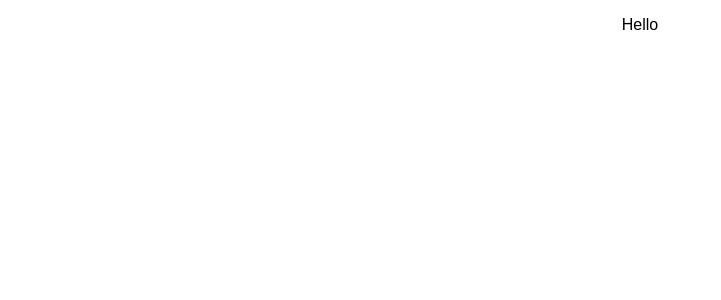
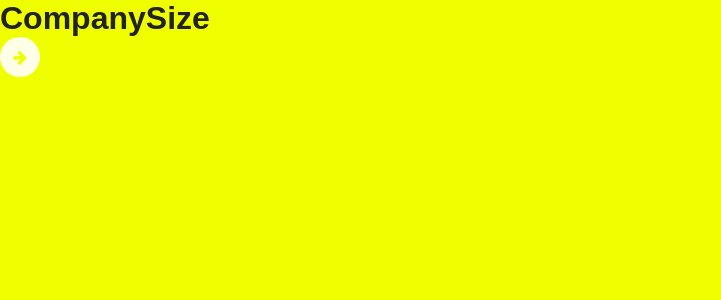
Before and after one commit to Gambadeur/datathon-ajis, a React (Create React App) app: page / in a window 1280 px wide. Shown: the top 300 px of the page, without its empty margins (0-721 px from the left). Built offline with nearby package versions, Linux system fonts and the light colour scheme.

Commit message:
carousel added

```diff
--- a/package.json
+++ b/package.json
@@ -3,9 +3,11 @@
   "version": "0.1.0",
   "private": true,
   "dependencies": {
+    "lerp": "^1.0.3",
     "material-ui": "^0.18.3",
     "react": "^15.6.1",
-    "react-dom": "^15.6.1"
+    "react-dom": "^15.6.1",
+    "react-tween-state": "^0.1.5"
   },
   "devDependencies": {
     "react-scripts": "1.0.7"
--- a/public/index.html
+++ b/public/index.html
@@ -1,5 +1,6 @@
 <!doctype html>
 <html lang="en">
+
   <head>
     <meta charset="utf-8">
     <meta name="viewport" content="width=device-width, initial-scale=1, shrink-to-fit=no">
@@ -10,6 +11,8 @@
     -->
     <link rel="manifest" href="%PUBLIC_URL%/manifest.json">
     <link rel="shortcut icon" href="%PUBLIC_URL%/favicon.ico">
+    <link href="https://maxcdn.bootstrapcdn.com/font-awesome/4.7.0/css/font-awesome.min.css" rel="stylesheet" integrity="sha384-wvfXpqpZZVQGK6TAh5PVlGOfQNHSoD2xbE+QkPxCAFlNEevoEH3Sl0sibVcOQVnN"
+      crossorigin="anonymous">
     <!--
       Notice the use of %PUBLIC_URL% in the tags above.
       It will be replaced with the URL of the `public` folder during the build.
@@ -21,6 +24,7 @@
     -->
     <title>React App</title>
   </head>
+
   <body>
     <noscript>
       You need to enable JavaScript to run this app.
@@ -37,4 +41,5 @@
       To create a production bundle, use `npm run build` or `yarn build`.
     -->
   </body>
+
 </html>
--- a/src/App.css
+++ b/src/App.css
@@ -1,24 +1,63 @@
-.App {
-  text-align: center;
+h1 {
+  margin: 0;
 }
 
-.App-logo {
-  animation: App-logo-spin infinite 20s linear;
-  height: 80px;
+.screen {
+  background-color: #ECECEC;
+  color: #222222;
+  width: 100%;
+  height: 100vh;
+  transition: 1s;
 }
 
-.App-header {
-  background-color: #222;
-  height: 150px;
-  padding: 20px;
-  color: white;
+.next-page-btn {
+  background-color: rgba(255, 255,255, 0.9);
+  width: 40px;
+  height: 40px;
+  display: flex;
+  justify-content: center;
+  align-items: center;
+  border-radius: 50%;
 }
 
-.App-intro {
-  font-size: large;
+.carousel-container {
+  overflow: hidden;
+  width: 100vw;
 }
 
-@keyframes App-logo-spin {
-  from { transform: rotate(0deg); }
-  to { transform: rotate(360deg); }
+#carousel {
+  box-sizing: border-box;
+  display: flex;
+  width: 300%;
+  position: relative;
+  left: 0;
 }
+
+.animate-panel1 {
+  animation-name: moveToLeft1;
+  animation-duration: 1s;
+  animation-timing-function: ease;
+}
+.animate-panel2 {
+  animation-name: moveToLeft2;
+  animation-duration: 1s;
+  animation-timing-function: ease;
+}
+
+@keyframes moveToLeft1 {
+  from {
+    left: 0;
+  }
+  to {
+    left: -100%;
+  }
+}
+
+@keyframes moveToLeft2 {
+  from {
+    left: -100%;
+  }
+  to {
+    left: -200%;
+  }
+}
--- a/src/App.js
+++ b/src/App.js
@@ -1,11 +1,20 @@
 import React, { Component } from 'react';
 import './App.css';
 
+import Home from './Containers/Home';
+import CompanySize from './Containers/CompanySize';
+import Region from './Containers/Region';
+import ActivitySector from './Containers/ActivitySector';
+import ContractType from './Containers/ContractType';
+import Category from './Containers/Category';
+import Carousel from './Containers/Carousel';
+
 class App extends Component {
   render() {
+
     return (
       <div className="App">
-        <p>Hello</p>
+        <Carousel />
       </div>
     );
   }
--- a/src/Containers/ActivitySector.js
+++ b/src/Containers/ActivitySector.js
@@ -3,8 +3,9 @@ import React, { Component } from 'react';
 class ActivitySector extends Component {
 	render() {
 		return (
-			<div className="ActivitySector screen">
+			<div className="ActivitySector screen" style={{ backgroundColor: "#349F00" }}>
 				<h1>ActivitySector</h1>
+				<button onClick={() => this.props.goToHomePage()}>Home Page</button>
 			</div>
 		);
 	}
--- /dev/null
+++ b/src/Containers/Carousel.js
@@ -0,0 +1,70 @@
+import React, { Component } from 'react';
+
+import CompanySize from './CompanySize';
+import Region from './Region';
+import ActivitySector from './ActivitySector';
+
+class Carousel extends Component {
+	constructor(props) {
+		super(props);
+
+		this.state = {
+			active: 0,
+		}
+
+		this.goToNextPage = this.goToNextPage.bind(this);
+		this.goToHomePage = this.goToHomePage.bind(this);
+	}
+
+	getActiveComponent(elementsNumber) {
+		const { active } = this.state;
+
+		const percentage = 100 * (active * -1);
+
+		return {
+			left: `${percentage}%`
+		}
+	}
+
+	goToNextPage(nextPage) {
+		const carouselEl = document.getElementById('carousel');
+
+		if (nextPage === 1) {
+			carouselEl.classList.add('animate-panel1');
+			this.setState({
+				active: nextPage
+			});
+			setTimeout(() => carouselEl.classList.remove('animate-panel1'), 1000);
+		}
+		else if (nextPage === 2) {
+			carouselEl.classList.add('animate-panel2');
+			this.setState({
+				active: nextPage
+			});
+			setTimeout(() => carouselEl.classList.remove('animate-panel2'), 1000);
+		}
+	}
+
+	goToHomePage() {
+		this.setState({
+			active: 0
+		});
+	}
+
+
+	render() {
+
+		return (
+			<div className="App carousel-container">
+				<div id="carousel"
+					style={this.getActiveComponent(3)}>
+					<CompanySize goToNextPage={this.goToNextPage} />
+					<Region goToNextPage={this.goToNextPage} />
+					<ActivitySector goToHomePage={this.goToHomePage} />
+				</div>
+			</div>
+		);
+	}
+}
+
+export default Carousel;
--- a/src/Containers/CompanySize.js
+++ b/src/Containers/CompanySize.js
@@ -3,9 +3,15 @@ import React, { Component } from 'react';
 class CompanySize extends Component {
 	render() {
 		return (
-			<div className="CompanySize screen">
+			<div className="CompanySize screen" style={{ backgroundColor: '#EFFF00' }}>
 				<h1>CompanySize</h1>
-			</div>
+
+
+				<div className="next-page-btn"
+					onClick={() => this.props.goToNextPage(1)}>
+					<i className="fa fa-arrow-right" style={{ color: '#EFFF00' }}></i>
+				</div>
+			</div >
 		);
 	}
 }
--- a/src/Containers/Region.js
+++ b/src/Containers/Region.js
@@ -3,8 +3,9 @@ import React, { Component } from 'react';
 class Region extends Component {
 	render() {
 		return (
-			<div className="Region screen">
+			<div className="Region screen" style={{ backgroundColor: "#9F2300" }}>
 				<h1>Region</h1>
+				<button onClick={() => this.props.goToNextPage(2)}>Next page</button>
 			</div>
 		);
 	}
```
Also changed, not shown: 1 other file (tests, documents, lock files or other folders).
